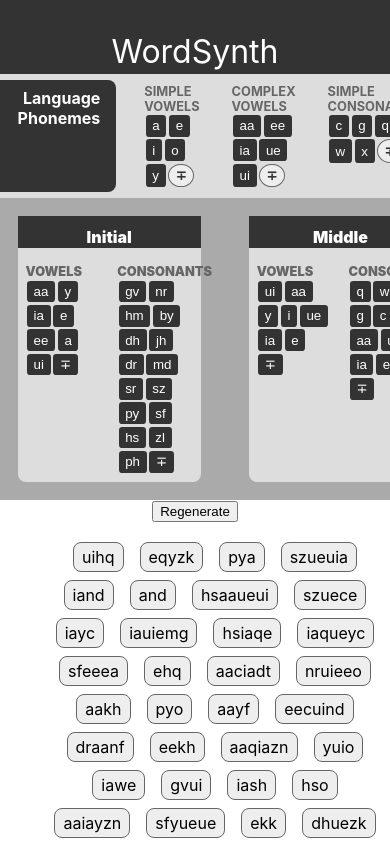
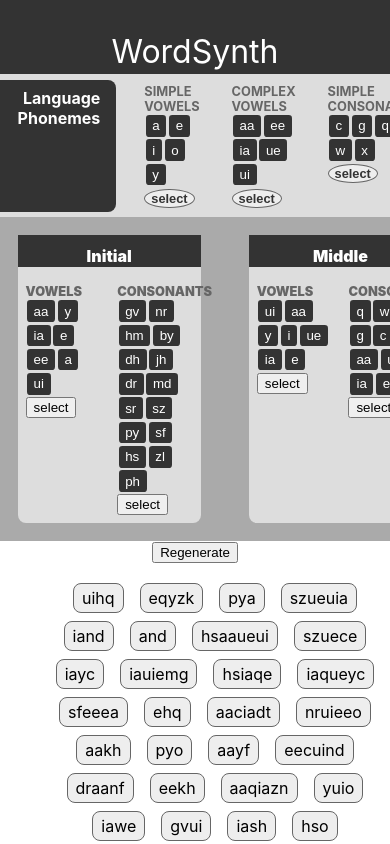
Before and after one commit to nathanwale/word-synth, a React (Create React App) app: page / in a window 390 px wide. Shown: the top 844 px of the page. Built offline with nearby package versions, Linux system fonts and the light colour scheme.

Commit message:
PhonemeSelector now handles its own popup action

```diff
--- a/src/views/PhonemePool.tsx
+++ b/src/views/PhonemePool.tsx
@@ -20,7 +20,6 @@ function PhonemeButton(props: PhonemeButtonProps)
 
 export function PhonemePool(props: PhonemePoolProps)
 {
-    let [display_selector, set_display_selector] = React.useState(false)
     let [phoneme_selections, set_phoneme_selections] = React.useState(props.phoneme_selections)
 
     const buttons = phoneme_selections
@@ -32,6 +31,7 @@ export function PhonemePool(props: PhonemePoolProps)
     })
 
 
+
     function update_phoneme_selection(phoneme_selections: PhonemeSelection[]) {
         set_phoneme_selections(phoneme_selections)
     }
@@ -41,18 +41,12 @@ export function PhonemePool(props: PhonemePoolProps)
             <header>{ props.title }</header>
             <div className='buttons'>
                 { buttons }
-                <button
-                    className='toggle-display'
-                    onClick={ () => set_display_selector(!display_selector) }>
-                    ∓
-                </button>
             </div>
             <PhonemeSelector
                 title={ props.title }
                 phoneme_selections={ props.phoneme_selections }
                 selected_phonemes_updater={ update_phoneme_selection }
-                count={ 5 }
-                display={ display_selector } />
+                count={ 5 } />
         </div>
     )
 }
--- a/src/views/PhonemeSelector.tsx
+++ b/src/views/PhonemeSelector.tsx
@@ -11,13 +11,13 @@ export type PhonemeSelectorProps = {
     title: string,
     count: number,
     phoneme_selections: PhonemeSelection[],
-    display: boolean,
     selected_phonemes_updater: (phoneme_selections: PhonemeSelection[]) => void
 }
 
 export function PhonemeSelector(props: PhonemeSelectorProps): JSX.Element
 {
     let [phoneme_selections, set_phoneme_selections] = React.useState(props.phoneme_selections)
+    let [displayed, set_displayed] = React.useState(false)
 
     function update_selected_phoneme(phoneme: Phoneme, selected: boolean) {
         let new_list = phoneme_selections.map(phs => {
@@ -34,9 +34,19 @@ export function PhonemeSelector(props: PhonemeSelectorProps): JSX.Element
 
     React.useEffect(() => {
         props.selected_phonemes_updater(phoneme_selections)
-    }, [phoneme_selections, props])
+    }, [phoneme_selections])
 
-    if (props.display) {
+    function close_display() {
+        set_displayed(false)
+    }
+
+    function toggle_display() {
+        set_displayed(d => !d)
+    }
+
+    let selector_buttons = <></>
+
+    if (displayed) {
         let phoneme_toggles = phoneme_selections.map(
             (ph_selection) =>
                 <PhonemeToggleButton
@@ -45,13 +55,22 @@ export function PhonemeSelector(props: PhonemeSelectorProps): JSX.Element
                     selected={ ph_selection.selected }
                     selection_updater={ update_selected_phoneme } />
         )
-        return (
+        selector_buttons = (
             <div className='phoneme-selector'>
                 <header>{ props.title }</header>
                 { phoneme_toggles }
+                <button onClick={ close_display }>done</button>
             </div>
         )
-    } else {
-        return <></>
     }
+    return (
+        <div>
+            <button
+                className='toggle-display'
+                onClick={ toggle_display }>
+                select
+            </button>
+            { selector_buttons }
+        </div>
+    )
 }
```
